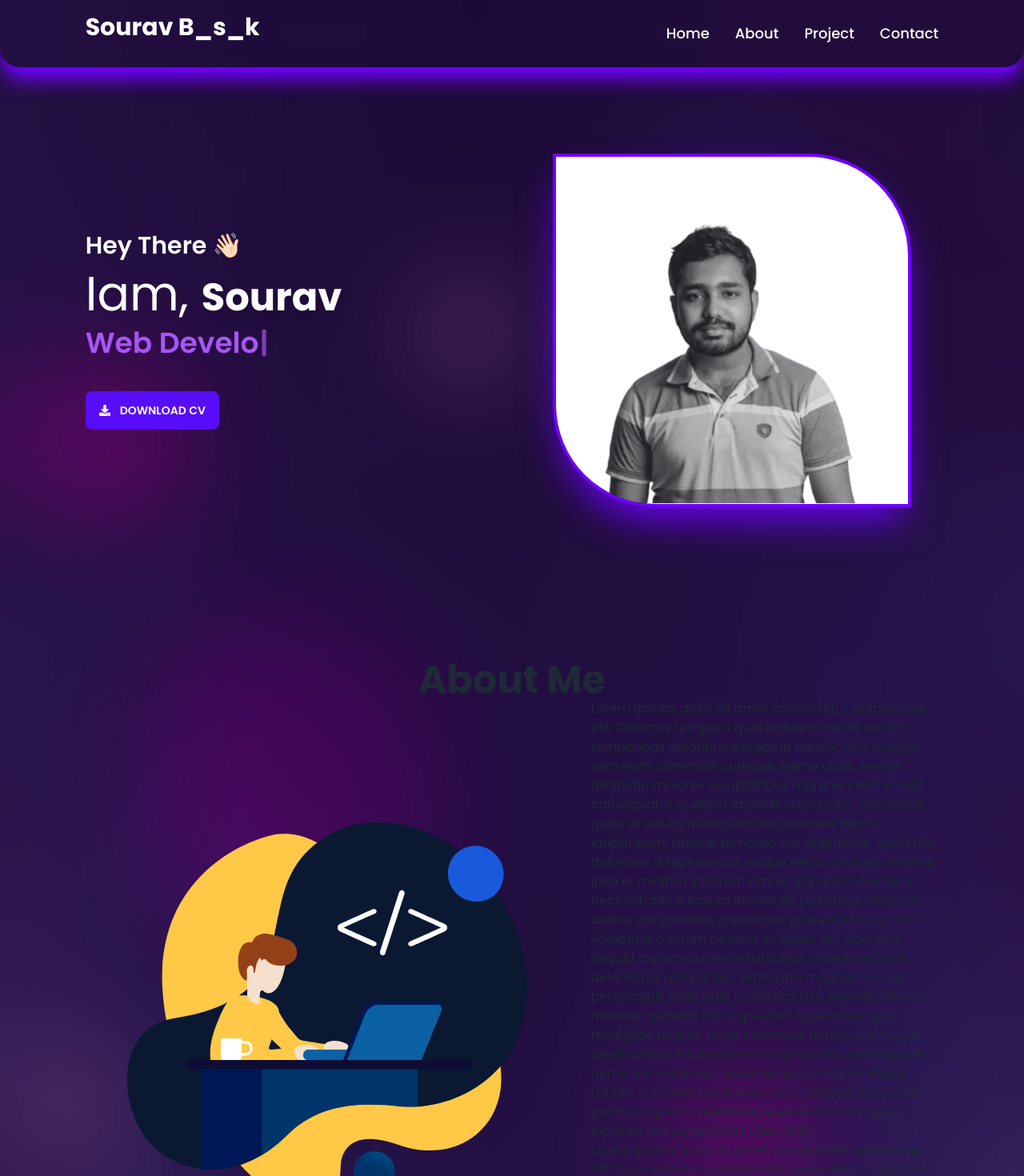
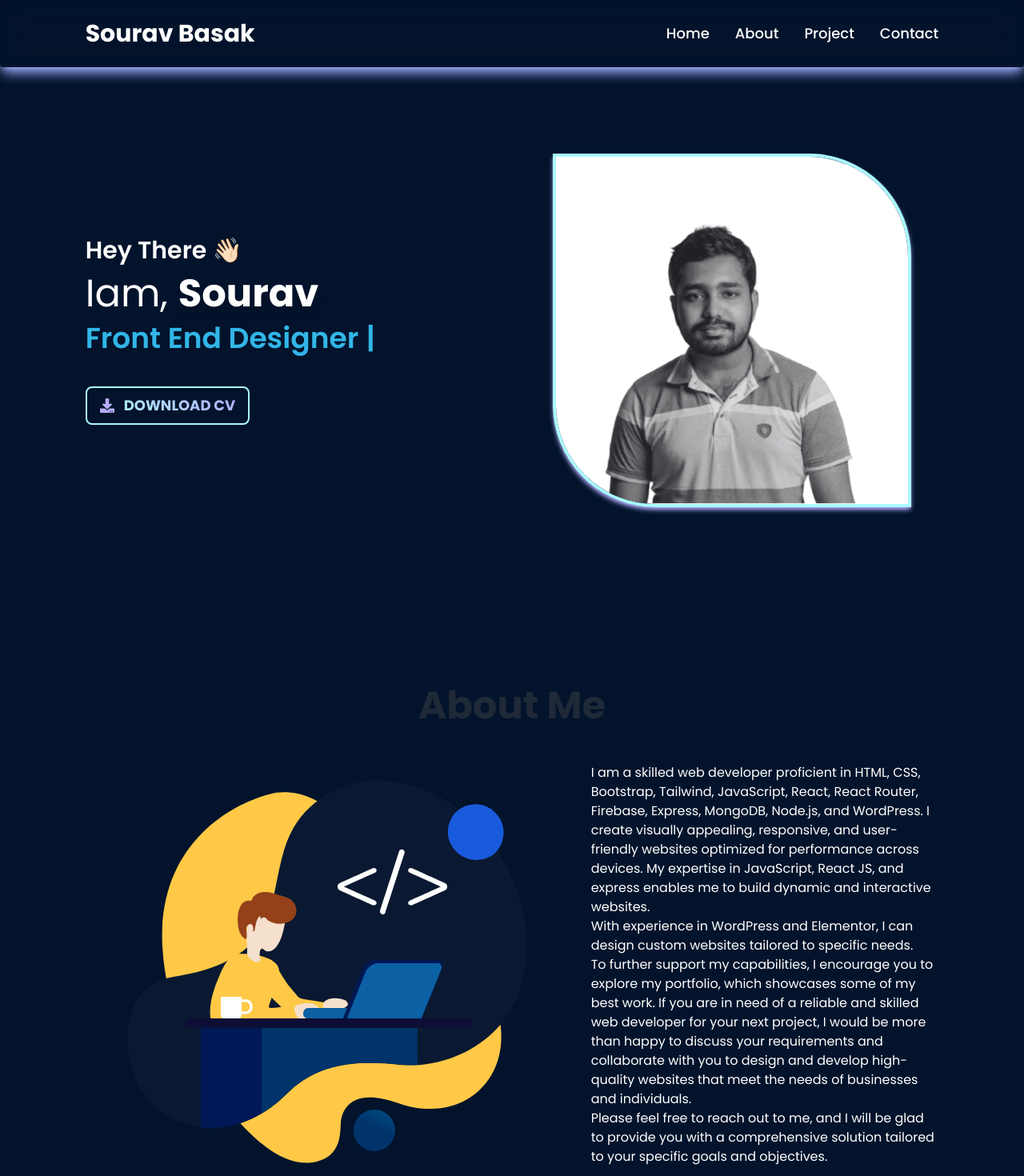
Before and after one commit to souravbsk/sourav-portfolio, a React (Vite) app: page / in a window 1280 px wide. Shown: the top 1470 px of the page at 80% size. Built offline with nearby package versions, Linux system fonts and the light colour scheme.

Commit message:
portfolio edit

```diff
--- a/src/components/About/About.jsx
+++ b/src/components/About/About.jsx
@@ -5,7 +5,7 @@ import { Tilt } from "react-tilt";
 
 const About = () => {
   return (
-    <div className="container  py-24">
+    <div className="container  pt-32">
       <div className="text-center">
         <h2 className="text-5xl font-bold">About Me</h2>
       </div>
@@ -17,32 +17,25 @@ const About = () => {
             loop={true}
           />
         </Tilt>
-        <div className="flex-1">
-          Lorem ipsum, dolor sit amet consectetur adipisicing elit. Delectus
-          tempora quia dolorem facilis rerum temporibus doloribus excepturi
-          perspiciatis suscipit vero eum commodi cumque, nemo quas, neque
-          distinctio maiores voluptatibus reprehenderit et odit consequatur
-          quaerat impedit cupiditate! Obcaecati quae ut soluta numquam
-          recusandae debitis laudantium, ratione tempora nisi cupiditate, quod
-          hic doloribus a repellendus eaque nemo vitae ex veritatis ipsa et
-          minima laborum omnis. Repudiandae vero necessitatibus earum inventore,
-          possimus laborum dolore voluptatibus asperiores placeat id esse nihil
-          voluptate a rerum deleniti, ex quasi vel! Aperiam aliquid aspernatur
-          necessitatibus asperiores quis deleniti non eaque est, explicabo
-          magnam natus perspiciatis alias quia molestias assumenda minima
-          maiores quaerat iste sapiente? Asperiores, quia molestias beatae unde
-          commodi numquam itaque amet, omnis, facere libero magnam hic sed
-          incidunt nemo aut explicabo quod tempora aliquid atque. Labore commodi
-          quia esse error adipisci alias nam ipsam corporis cupiditate, quos
-          animi cum quo incidunt aut perspiciatis vitae velit!
+        <div className="flex-1 text-white">
+          I am a skilled web developer proficient in HTML, CSS, Bootstrap,
+          Tailwind, JavaScript, React, React Router, Firebase, Express, MongoDB,
+          Node.js, and WordPress. I create visually appealing, responsive, and
+          user-friendly websites optimized for performance across devices. My
+          expertise in JavaScript, React JS, and express enables me to build
+          dynamic and interactive websites. <br /> With experience in WordPress
+          and Elementor, I can design custom websites tailored to specific
+          needs. <br />
+          To further support my capabilities, I encourage you to explore my
+          portfolio, which showcases some of my best work. If you are in need of
+          a reliable and skilled web developer for your next project, I would be
+          more than happy to discuss your requirements and collaborate with you
+          to design and develop high-quality websites that meet the needs of
+          businesses and individuals.
           <br />
-          Lorem ipsum, dolor sit amet consectetur adipisicing elit. Quos nostrum
-          perferendis consectetur magnam vero laborum exercitationem, maiores
-          quam distinctio. Id expedita voluptatem recusandae libero cupiditate,
-          tempora totam aliquid maiores optio numquam, doloremque, quaerat
-          placeat cumque blanditiis perspiciatis deserunt? Perferendis, numquam
-          odit saepe fuga rem hic eveniet suscipit. Alias tempore eligendi
-          labore consequatur?
+          Please feel free to reach out to me, and I will be glad to provide you
+          with a comprehensive solution tailored to your specific goals and
+          objectives.
         </div>
       </div>
     </div>
--- /dev/null
+++ b/src/components/Contact/Contact.jsx
@@ -0,0 +1,109 @@
+/* eslint-disable react/no-unescaped-entities */
+import React from "react";
+import { FaHome, FaPhoneVolume } from "react-icons/fa";
+import {HiOutlineMailOpen} from "react-icons/hi"
+import { Link } from "react-router-dom";
+
+const Contact = () => {
+  return (
+    <section className="pt-32 container">
+      <div className="flex flex-col md:flex-row gap-8 items-center justify-between">
+        <div className="flex-1">
+          <div className="flex flex-col md:flex-row mb-8 md:items-center gap-4">
+            <button className=" border-2  text-lg hover:border-[#aafaff] border-[#aafaff] btn px-3 rounded-md  primary-btn font-bold text-transparent  bg-clip-text bg-gradient-to-r from-[#aafaff] to-[#b5acff]">
+             <HiOutlineMailOpen className="text-[#B2BCFF] text-2xl font-medium"></HiOutlineMailOpen>
+            </button>
+            <div className="text-[#aafaff]">
+            <h2 className="text-[#B2BCFF]">Email:</h2>
+            <p className="text-lg md:text-xl font-medium"><Link to={"mailto:souravbsk01@gmail.com"}>souravbsk01@gmail.com</Link></p>
+            </div>
+          </div>
+          <div className="flex flex-col md:flex-row mb-8 md:items-center gap-4">
+            <button className=" border-2  text-lg hover:border-[#aafaff] border-[#aafaff] btn px-3 rounded-md  primary-btn font-bold text-transparent  bg-clip-text bg-gradient-to-r from-[#aafaff] to-[#b5acff]">
+             <FaPhoneVolume className="text-[#B2BCFF] text-2xl font-medium"></FaPhoneVolume>
+            </button>
+            <div className="text-[#aafaff]">
+            <h2 className="text-[#B2BCFF]">Phone:</h2>
+            <p className="text-lg md:text-xl font-medium"><Link to={"tel:01629351823"}
+            >+8801629351823</Link></p>
+            </div>
+          </div>
+          <div className="flex flex-col md:flex-row mb-8 md:items-center gap-4">
+            <button className=" border-2  text-lg hover:border-[#aafaff] border-[#aafaff] btn px-3 rounded-md  primary-btn font-bold text-transparent  bg-clip-text bg-gradient-to-r from-[#aafaff] to-[#b5acff]">
+             <FaHome className="text-[#B2BCFF] text-2xl font-medium"></FaHome>
+            </button>
+            <div className="text-[#aafaff]">
+            <h2 className="text-[#B2BCFF]">Address:</h2>
+            <p className="text-lg md:text-xl font-medium">kishoreganj,Dhaka,Bangladesh</p>
+            </div>
+          </div>
+
+        </div>
+        <div className="flex-1 rounded-lg p-6 md:p-16 bg-[rgba(0,0,0,.2)]">
+          <h2
+            className="text-lg md:text-4xl mb-5 font-semibold bg-gradient-to-r from-cyan-300
+            text-transparent  bg-clip-text  to-purple-400
+            "
+          >
+            Let's talk
+          </h2>
+          <p className="text-[#aafaff]">
+            Get in touch with me! Reach out using the contact form below and
+            let's discuss your project requirements, collaborations, or any
+            inquiries you may have. I look forward to hearing from you
+          </p>
+
+          <form>
+            <div className="mt-8">
+              <div className="form-control mb-4">
+                <input
+                  type="text"
+                  required
+                  name="name"
+                  placeholder="Name*"
+                  className="input bg-transparent input-bordered"
+                />
+              </div>
+              <div className="flex items-center mb-4 gap-4">
+                <div className="form-control w-full">
+                  <input
+                    type="email"
+                    required
+                    name="email"
+                    placeholder="Email*"
+                    className="input  bg-transparent input-bordered w-full"
+                  />
+                </div>
+                <div className="form-control w-full">
+                  <input
+                    type="text"
+                    required
+                    name="phone"
+                    placeholder="Phone*"
+                    className="input  bg-transparent input-bordered w-full"
+                  />
+                </div>
+              </div>
+              <div className="form-control w-full">
+                <textarea
+                  type="text"
+                  required
+                  name="phone"
+                  placeholder="Tell Us About Project"
+                  className="input  bg-transparent p-5 resize-none  h-48 input-bordered w-full"
+                ></textarea>
+              </div>
+              <div className="form-control mt-6">
+                <button className=" border-2 text-lg hover:border-[#aafaff] border-[#aafaff] btn  primary-btn font-bold text-transparent  bg-clip-text bg-gradient-to-r from-[#aafaff] to-[#b5acff]">
+                  Send Message
+                </button>
+              </div>
+            </div>
+          </form>
+        </div>
+      </div>
+    </section>
+  );
+};
+
+export default Contact;
--- a/src/components/Header/Header.jsx
+++ b/src/components/Header/Header.jsx
@@ -7,10 +7,10 @@ const Header = () => {
   const [navBarShow, setNavbarShow] = useState(false);
 
   return (
-    <header className="fixed z-50 right-0 left-0 backdrop-blur-lg top-0 text-white shadow-xl shadow-secondary rounded-b-3xl">
+    <header className="fixed z-50 right-0 left-0 backdrop-blur-lg top-0 text-white shadow-lg shadow-[#9CACFB] rounded-b">
       <div className="container mx-auto flex items-center justify-between py-6">
-        <h1 className="text-3xl font-bold transform rotate-3 translate-y-4 animate-bounce">
-          Sourav B_s_k
+        <h1 className="text-lg md:text-3xl font-bold ">
+          Sourav Basak
         </h1>
         <nav className="space-x-4">
           <div className="block md:hidden">
@@ -23,8 +23,8 @@ const Header = () => {
           </div>
           <ul
             style={{ margin: "0" }}
-            className={`flex md:static absolute h-screen md:h-auto shadow-lg md:shadow-none shadow-secondary md:shadow-transparent px-16 py-10 md:py-0 md:px-0 bg-transparent backdrop-blur-md flex-col md:flex-row items-center top-20 duration-300 md:gap-8 gap-6 ${
-              navBarShow ? "right-0" : "-right-56"
+            className={`flex md:static absolute h-screen md:h-auto shadow-lg md:shadow-none shadow-[#9CACFB] md:shadow-transparent px-16 py-10 md:py-0 md:px-0 bg-transparent backdrop-blur-md flex-col md:flex-row items-center top-20 duration-300 md:gap-8 gap-6 ${
+              navBarShow ? "left-0" : "-left-56"
             } `}
           >
             <li>
--- a/src/components/HeroSection/HeroSection.jsx
+++ b/src/components/HeroSection/HeroSection.jsx
@@ -14,21 +14,21 @@ const HeroSection = () => {
               <h6 className="text-3xl font-semibold">
                 Hey There <span className="animate-spin">👋🏻</span>
               </h6>
-              <h1 className="text-6xl mb-5">
+              <h1 className="text-5xl mb-5">
                 Iam,{" "}
-                <span className="text-5xl font-bold text-white drop-shadow-lg shadow-secondary">
+                <span className="text-5xl font-bold text-white drop-shadow-lg shadow-secondary ">
                   Sourav
                 </span>
               </h1>
 
-              <h4 className="text-4xl font-semibold text-purple-500">
+              <h4 className="text-4xl font-semibold text-[#31B6E7]">
                 <Typewriter
                   options={{
                     strings: [
-                      "Front End Web Designer ",
+                      "React Developer",
+                      "Front End Designer ",
                       "Web Developer",
-                      "Wordpress Developer",
-                      "Freelancer",
+                      "MERN Stack Developer",
                     ],
                     autoStart: true,
                     loop: true,
@@ -38,16 +38,18 @@ const HeroSection = () => {
               </h4>
 
               <div>
-                <button className="btn btn-primary mt-10 flex items-center gap-3">
-                  <FaDownload></FaDownload>DownLoad Cv
+                <button className=" border-2 text-lg hover:border-[#aafaff] border-[#aafaff] btn  primary-btn font-bold text-transparent  bg-clip-text bg-gradient-to-r from-[#aafaff] to-[#b5acff]  mt-10 flex items-center gap-3">
+                  <FaDownload className="text-[#b5acff]"></FaDownload>DownLoad Cv
                 </button>
+
               </div>
+
             </div>
             <div className="flex-1">
               <Tilt>
                 <img
                   src={heroImg}
-                  className="max-w-md shadow-secondary border-4 border-secondary w-full mx-auto flex-1 rounded-bl-[8rem] rounded-tr-[8rem] shadow-2xl"
+                  className="max-w-md shadow-[#b5acff] border-4 border-[#aafaff] w-full mx-auto flex-1 rounded-bl-[8rem] rounded-tr-[8rem] shadow-md"
                 />
               </Tilt>
             </div>
--- a/src/components/Home/Home.jsx
+++ b/src/components/Home/Home.jsx
@@ -4,6 +4,7 @@ import About from '../About/About';
 import WorkOverView from '../WorkOverView/WorkOverView';
 import Skilles from '../Skilles/Skilles';
 import Projects from '../Projects/Projects';
+import Contact from '../Contact/Contact';
 
 const Home = () => {
     return (
@@ -13,6 +14,7 @@ const Home = () => {
             <WorkOverView></WorkOverView>
             <Skilles></Skilles>
             <Projects></Projects>
+            <Contact></Contact>
         </div>
     );
 };
--- a/src/components/Project/Project.jsx
+++ b/src/components/Project/Project.jsx
@@ -1,23 +1,55 @@
 import React from "react";
 import { FaArrowRight } from "react-icons/fa";
+import { Link } from "react-router-dom";
 
 const Project = ({ project }) => {
   console.log(project);
-  const { title, image } = project;
+  const { title, image, description, technology, gitLink, liveLink } = project;
   return (
-    <div className="flex cursor-pointer flex-col-reverse relative duration-300 md:flex-row group rounded-lg border border-secondary px-10 py-8 gap-10 items-center justify-between">
+    <div className="flex cursor-pointer overflow-hidden flex-col-reverse relative duration-300 md:flex-row group rounded-lg border border-[#aafaff] px-10 py-8 gap-10 items-center justify-between">
       <h2
-        className='text-lg md:text-4xl font-semibold bg-gradient-to-r from-cyan-300 "
+        className="text-lg md:text-4xl font-semibold bg-gradient-to-r from-cyan-300
             text-transparent  bg-clip-text  to-purple-400
-            '
+            "
       >
         {title}
       </h2>
       <figure className="shrink-0 rotate-0">
-        <img className="max-w-full w-60 h-36 duration-300 rounded-xl  group-hover:shadow-lg group-hover:shadow-secondary
-        " src={image} alt="" />
+        <img
+          className="max-w-full w-60 h-36 duration-300 rounded-xl  group-hover:shadow-lg group-hover:shadow-[#b5acff]
+        "
+          src={image}
+          alt=""
+        />
       </figure>
-        <FaArrowRight className="text-3xl hidden duration-300 group-hover:block absolute top-2/4 -translate-y-1/2 right-6 bg-secondary-300 rounded-md"></FaArrowRight>
+      <Link
+        className="text-3xl z-50 hidden duration-300 group-hover:block absolute top-2/4 -translate-y-1/2 right-6 text-[#02132B] bg-[#aafaff] rounded-md"
+        to={liveLink}
+      >
+        <button className=" border-2 px-2 py-2 text-lg hover:border-[#aafaff] border-[#aafaff]  rounded-md  primary-btn font-bold text-transparent  bg-clip-text bg-gradient-to-r from-[#aafaff] to-[#b5acff]">
+        <FaArrowRight className="text-[#02132B]"></FaArrowRight>
+            </button>
+      </Link>
+      <div className="absolute group-hover:translate-y-0  translate-y-96 duration-300  flex flex-col justify-between py-4 bg-transparent backdrop-blur-xl left-0 top-0 right-0 bottom-0 px-5">
+        <div>
+          <p>{description}</p>
+          <ul className="mt-3">
+            {technology.map((item, i) => (
+              <span
+                key={i}
+                className="badge text-white font-medium px-3 py-3 border-white mr-2  bg-[#02132B]"
+              >
+                {item}
+              </span>
+            ))}
+          </ul>
+        </div>
+        <div>
+        <Link to={gitLink}><button className=" border-2 px-2 py-2 text-lg hover:border-[#aafaff] border-[#aafaff]  rounded-md  primary-btn font-bold text-transparent  bg-clip-text bg-gradient-to-r from-[#aafaff] to-[#b5acff]">
+           client side code
+            </button></Link>
+        </div>
+      </div>
     </div>
   );
 };
--- a/src/components/Projects/Projects.jsx
+++ b/src/components/Projects/Projects.jsx
@@ -6,9 +6,9 @@ const Projects = () => {
   const projects = ProjectDataLoader();
   console.log(projects);
   return (
-    <div className="container py-24">
+    <div className="container pt-32">
       <div className="text-center">
-        <h2 className="text-5xl font-bold">My Projects</h2>
+        <h2 className="text-5xl font-bold text-white">My Projects</h2>
       </div>
       <div className="grid md:grid-cols-2 gap-7 mt-12">
         {projects.slice(0, 4).map((project) => (
@@ -16,7 +16,9 @@ const Projects = () => {
         ))}
       </div>
       <div className="text-center mt-12">
-        <button className="btn btn-primary shadow-md shadow-secondary">Explore More Projects</button>
+      <button className=" border-2 text-lg hover:border-[#aafaff] border-[#aafaff] btn  primary-btn font-bold text-transparent  bg-clip-text bg-gradient-to-r from-[#aafaff] to-[#b5acff]">
+      Explore More Projects
+                </button>
       </div>
     </div>
   );
--- a/src/components/Skill/Skill.jsx
+++ b/src/components/Skill/Skill.jsx
@@ -3,7 +3,7 @@ import React from "react";
 const Skill = ({ skill }) => {
   const { id, icon, title } = skill;
   return (
-    <div className="card backdrop-blur-3xl hover:shadow-secondary group hover:scale-110 duration-300 rounded-lg border-2 border-secondary shadow-lg">
+    <div className="card backdrop-blur-3xl  hover:shadow-[#b5acff] group hover:scale-110 duration-300 rounded-lg border-2 border-[#aafaff] shadow-lg">
       <figure className="px-10 pt-10">
         <img
           src={icon}
@@ -12,7 +12,8 @@ const Skill = ({ skill }) => {
         />
       </figure>
       <div className="card-body items-center text-center">
-        <h2 className="card-title">{title}</h2>
+        <h2 className="card-title font-semibold bg-gradient-to-r from-cyan-300
+            text-transparent  bg-clip-text  to-purple-400 ">{title}</h2>
       </div>
     </div>
   );
--- a/src/components/Skilles/Skilles.jsx
+++ b/src/components/Skilles/Skilles.jsx
@@ -7,11 +7,11 @@ const [skills,setSkills] = skillDataLoader();
 console.log(skills);
 
   return (
-    <div  className="container  py-24">
+    <div  className="container  pt-32">
       <div className="text-center">
-        <h2 className="text-5xl font-bold">My Skills</h2>
+        <h2 className="text-5xl font-bold text-white">My Skills</h2>
       </div>
-      <div data-aos="flip-up" className="grid grid-cols-1 md:grid-cols-5 gap-12 mt-14">
+      <div data-aos="flip-up" className="grid grid-cols-1 md:grid-cols-4 gap-12 mt-14">
         {
           skills.map(skill => <Skill key={skill.id} skill={skill}></Skill>)
         }
--- a/src/components/WorkOverView/WorkOverView.jsx
+++ b/src/components/WorkOverView/WorkOverView.jsx
@@ -6,33 +6,49 @@ AOS.init();
 
 const WorkOverView = () => {
   return (
-    <div data-aos="fade-up" className="container backdrop-brightness-150 bg-transparent py-8 px-5 rounded-2xl">
+    <div   className="mt-32">
+      <div
+       data-aos="fade-up"
+        className="container backdrop-brightness-150 bg-transparent py-12 px-5 rounded-2xl"
+      >
         <div className="grid md:grid-cols-4 items-center justify-center gap-12">
           <div className="flex flex-col gap-2 items-center justify-center">
             <div className="bg-[#10E3E0] rounded-full items-center justify-center inline-flex w-24 h-24">
               <h1 className="text-4xl text-white font-semibold">1M</h1>
             </div>
-          <h4 className="text-4xl text-center font-semibold text-white">User</h4>
+            <h4 className="text-2xl text-center font-semibold bg-gradient-to-r from-cyan-300
+            text-transparent  bg-clip-text  to-purple-400 ">
+             Happy Clients
+            </h4>
           </div>
           <div className="flex flex-col gap-2 items-center justify-center">
             <div className="bg-purple-500 rounded-full items-center justify-center inline-flex w-24 h-24">
               <h1 className="text-4xl text-white font-semibold">1M</h1>
             </div>
-          <h4 className="text-4xl text-center font-semibold text-white">User</h4>
+            <h4 className="text-2xl text-center font-semibold bg-gradient-to-r from-cyan-300
+            text-transparent  bg-clip-text  to-purple-400 ">
+              Project Complete
+            </h4>
           </div>
           <div className="flex flex-col gap-2 items-center justify-center">
             <div className="bg-pink-500 rounded-full items-center justify-center inline-flex w-24 h-24">
               <h1 className="text-4xl text-white font-semibold">1M</h1>
             </div>
-          <h4 className="text-4xl text-center font-semibold text-white">User</h4>
+            <h4 className="text-2xl text-center font-semibold bg-gradient-to-r from-cyan-300
+            text-transparent  bg-clip-text  to-purple-400 ">
+              User
+            </h4>
           </div>
           <div className="flex flex-col gap-2 items-center justify-center">
             <div className="bg-yellow-500 rounded-full items-center justify-center inline-flex w-24 h-24">
               <h1 className="text-4xl text-white font-semibold">1M</h1>
             </div>
-          <h4 className="text-4xl text-center font-semibold text-white">User</h4>
+            <h4 className="text-2xl text-center font-semibold bg-gradient-to-r from-cyan-300
+            text-transparent  bg-clip-text  to-purple-400 ">
+             Years of Experience
+            </h4>
           </div>
-
+        </div>
       </div>
     </div>
   );
--- a/src/layout/Main.jsx
+++ b/src/layout/Main.jsx
@@ -6,7 +6,7 @@ import { Outlet } from "react-router-dom";
 
 const Main = () => {
   return (
-    <div className="bg-site bg-no-repeat bg-cover overflow-hidden">
+    <div className="bg-[#02132B] bg-no-repeat bg-cover overflow-hidden">
       <Header></Header>
       <main className="mt-24">
         <Outlet></Outlet>
```
Also changed, not shown: src/assets/gift-circle.svg (added), src/index.css (line endings or trailing spaces). Lines whose indentation alone changed are shown as unchanged.
